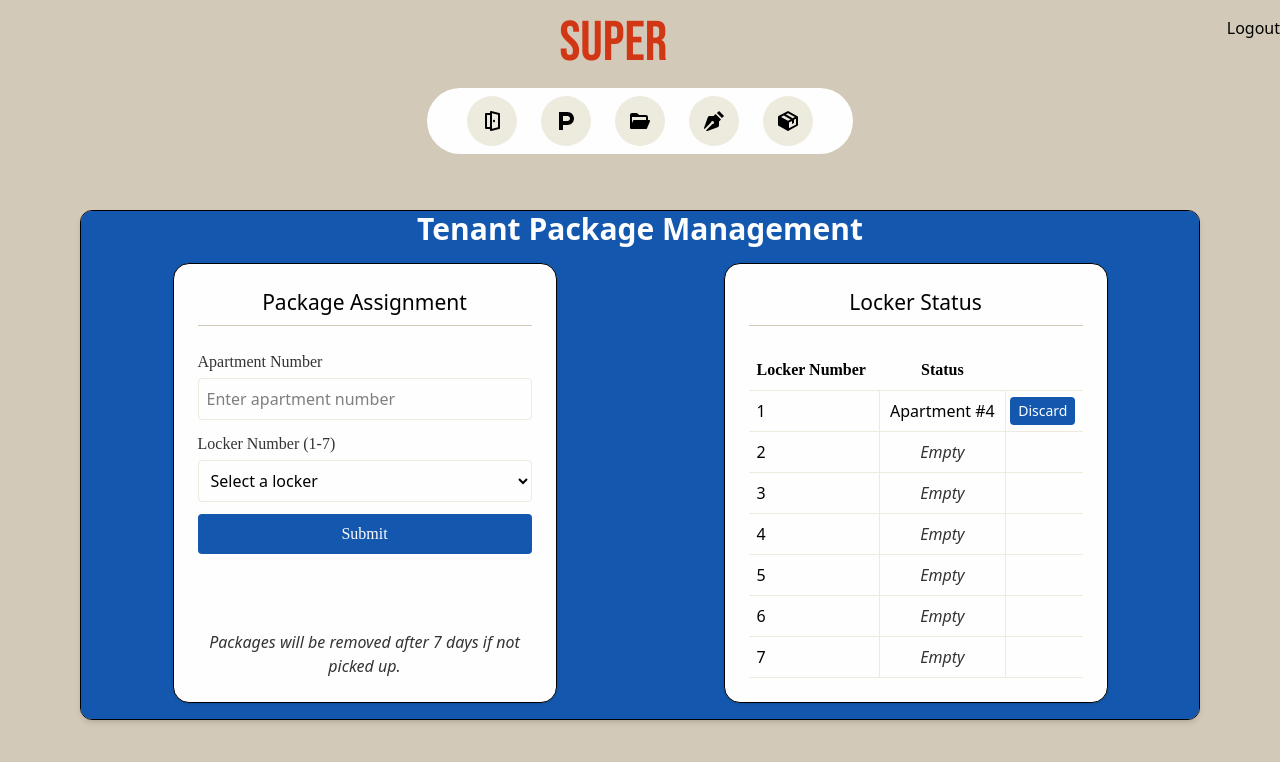
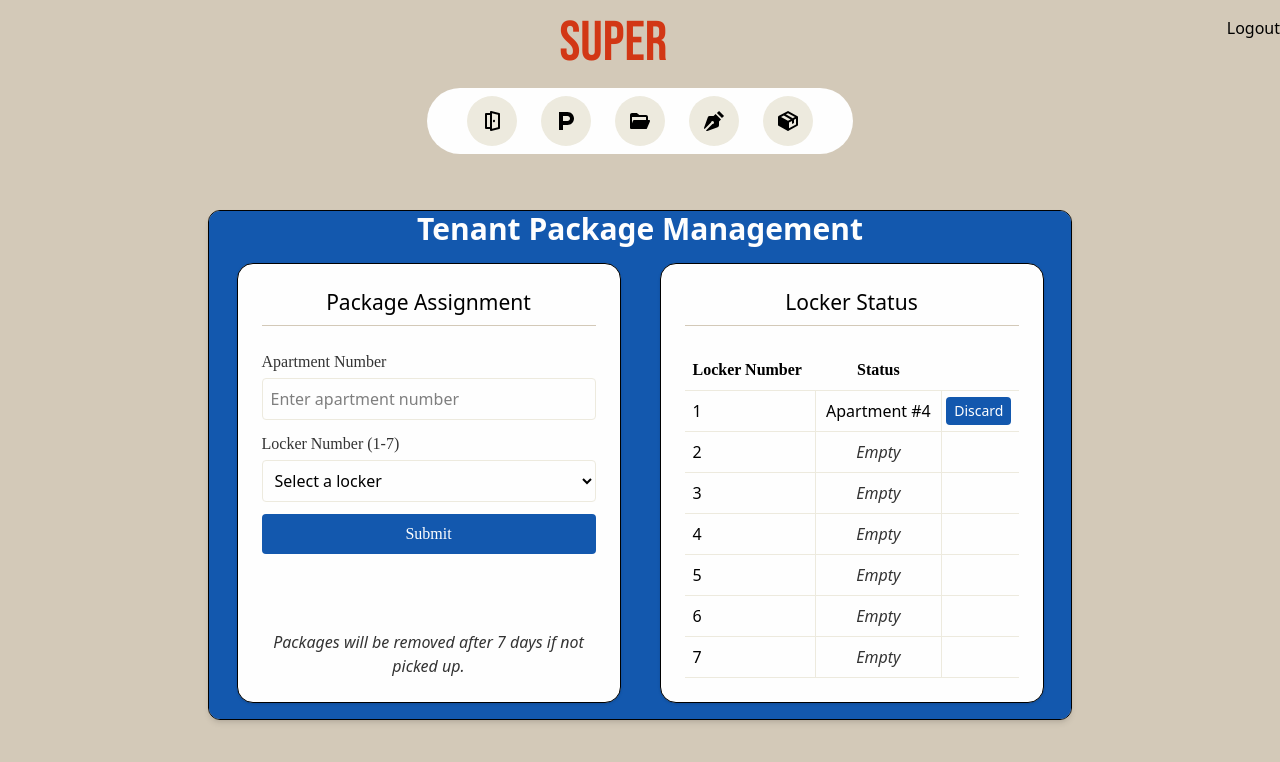
Before and after one commit to seancampbell3161/DSD-app, a React (Vite) app in the folder super_gui/: page /smartlock in a window 1280 px wide. Shown: the top 762 px of the page. Built offline with nearby package versions, Linux system fonts and the light colour scheme; a web font is replaced by a local one.

Commit message:
style: Adjust max-width of DoorManUI component for improved layout

```diff
--- a/super_gui/src/components/DoorManUI.tsx
+++ b/super_gui/src/components/DoorManUI.tsx
@@ -38,7 +38,7 @@
 
   return (
     <main className="min-h-screen relative pb-16 md:pb-0">
-      <div className="mx-auto max-w-6xl m-4 p-4">
+      <div className="mx-auto max-w-4xl m-4 p-4">
         <div className="border rounded-xl shadow-md overflow-hidden">
           <h1 className="text-center text-xl sm:text-2xl md:text-3xl font-semibold text-white bg-accentBlue">
             Tenant Package Management
```
